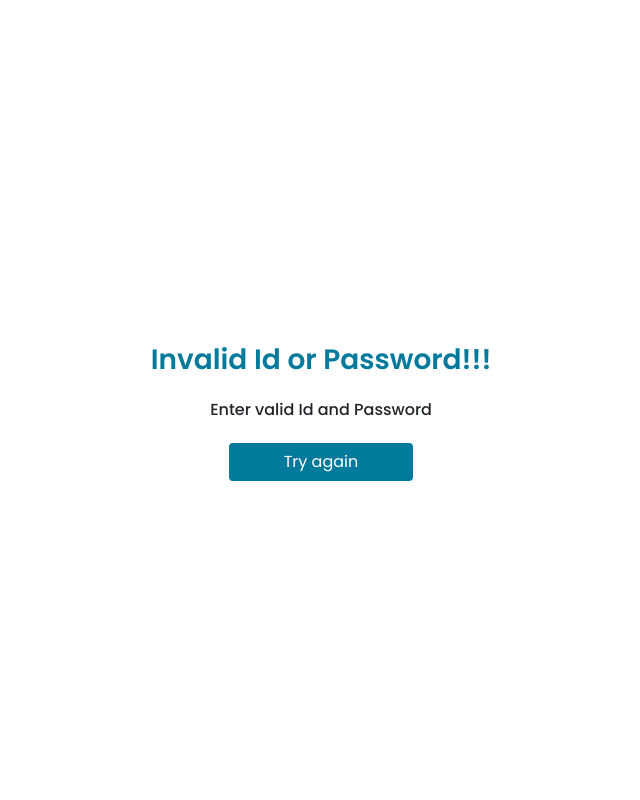
After one commit to runalb/PHP-Library-Management-System, a PHP site: page /t.html in a window 1280 px wide. The commit adds this page. Shown: the whole page, without its empty margins (319-959 px from the left). Run offline with PHP 8.4, Linux system fonts and the light colour scheme.

```diff
--- a/add-books-action.php
+++ b/add-books-action.php
@@ -47,7 +47,6 @@ session_start();
 								book_id VARCHAR(50) PRIMARY KEY,
 								book_name VARCHAR(50),
 								author_name VARCHAR(50),
-								publisher VARCHAR(50),
 								quantity INT(11)
 							)";
 
@@ -60,12 +59,11 @@ session_start();
 							$bookid = filter_input(INPUT_GET,'bookid');
 							$bookname = filter_input(INPUT_GET,'bookname');
 							$autname = filter_input(INPUT_GET,'autname');
-							$pub = filter_input(INPUT_GET,'pub');
 							$qty = filter_input(INPUT_GET,'qty');
 
 
-							$sql = "INSERT INTO book_database (book_id, book_name, aut_name, pub,qty)
-							VALUES ('$bookid', '$bookname','$autname','$pub','$qty')";
+							$sql = "INSERT INTO book_database (book_id, book_name, author_name,quantity)
+							VALUES ('$bookid', '$bookname','$autname','$qty')";
 
 
 							if ($conn->query($sql) === TRUE) {
--- a/add-books.php
+++ b/add-books.php
@@ -42,10 +42,10 @@ session_start();
                     </div>
                     <form action="add-books-action.php" method="get">
                         <div class="form-group mx-4 mt-4">
-                            <input type="text" required name="bookname" class="form-control" placeholder="Book Name">
+                            <input type="text" required name="bookid" class="form-control" placeholder="Book ID">
                         </div>
                         <div class="form-group mx-4 mt-4">
-                            <input type="text" required name="bookid" class="form-control" placeholder="Book ID">
+                            <input type="text" required name="bookname" class="form-control" placeholder="Book Name">
                         </div>
                         <div class="form-group mx-4 mt-4">
                             <input type="text" required name="autname" class="form-control" placeholder="Author Name">
--- /dev/null
+++ b/t.html
@@ -0,0 +1,44 @@
+<html lang="en">
+<head>
+    <meta charset="UTF-8">
+    <meta http-equiv="X-UA-Compatible" content="IE=edge">
+    <meta name="viewport" content="width=device-width, initial-scale=1.0">
+
+    <meta charset="UTF-8">
+    <meta name="viewport" content="width=device-width, initial-scale=1.0">
+    <link rel="preconnect" href="https://fonts.gstatic.com">
+    <link href="https://fonts.googleapis.com/css2?family=Poppins:wght@400;500;600&display=swap" rel="stylesheet">
+    <link rel="stylesheet" href="assets/dist/css/bootstrap.min.css" >
+    <link rel="stylesheet" href="style.css">
+    <title>test</title>
+</head>
+<body>
+
+
+    <div class="container h-100">
+        <div class="row align-items-center h-100" >
+            <div class="col-8 mx-auto">
+                <div class="mt-4">
+                    <div class="text-center p-3">
+                        <h3 class="theme-color">Invalid Id or Password!!!</h3>
+                    </div>
+                </div>
+                <h6 class='text-center'>Enter valid Id and Password</h6>
+                <div class="col-4 mx-auto">
+                    <div class="mt-4">
+                        <div class='col'>
+                            <form action='index.php'>
+                                <button type='submit' class='btn action-btn btn-block '>Try again</button>
+                            </form>
+                        </div>
+                    </div>
+                </div>
+            </div>
+        </div>
+    </div>
+
+
+
+
+</body>
+</html>
```
Also changed, not shown: images/runal.png (added).
